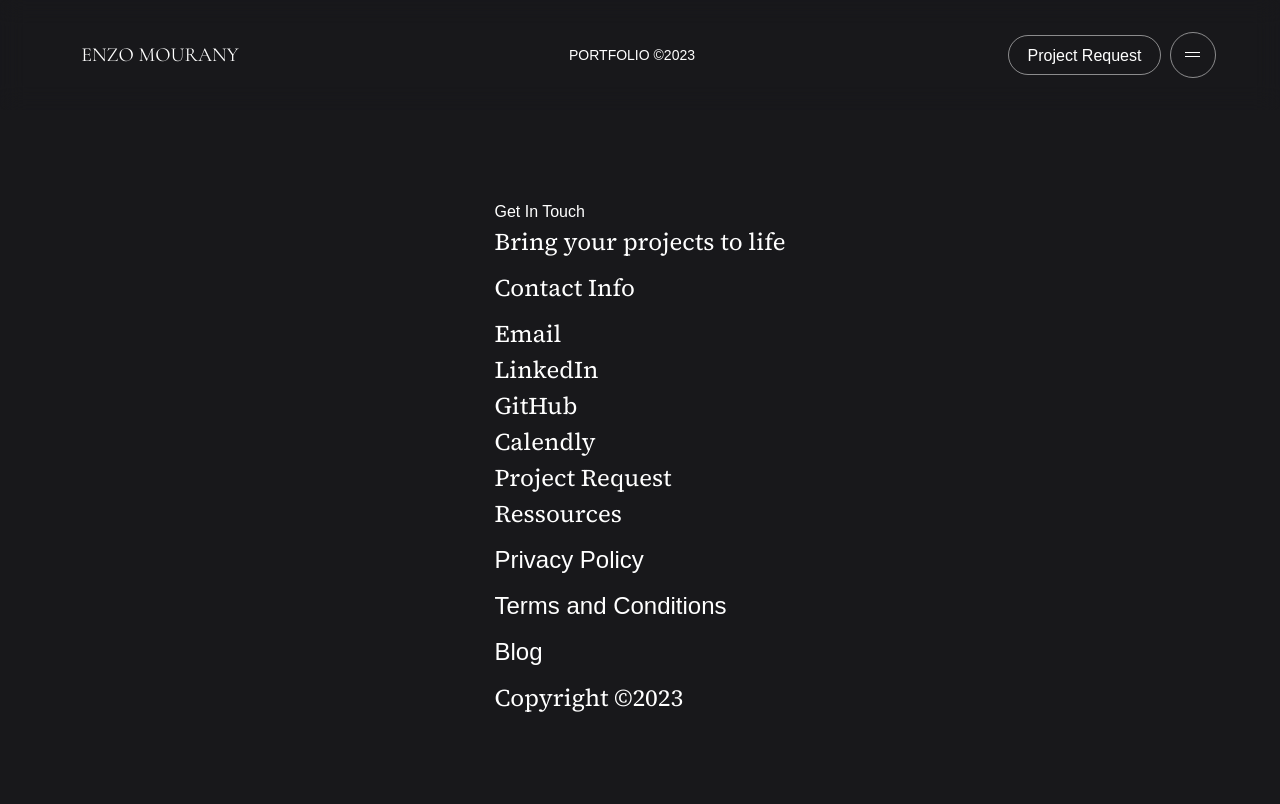
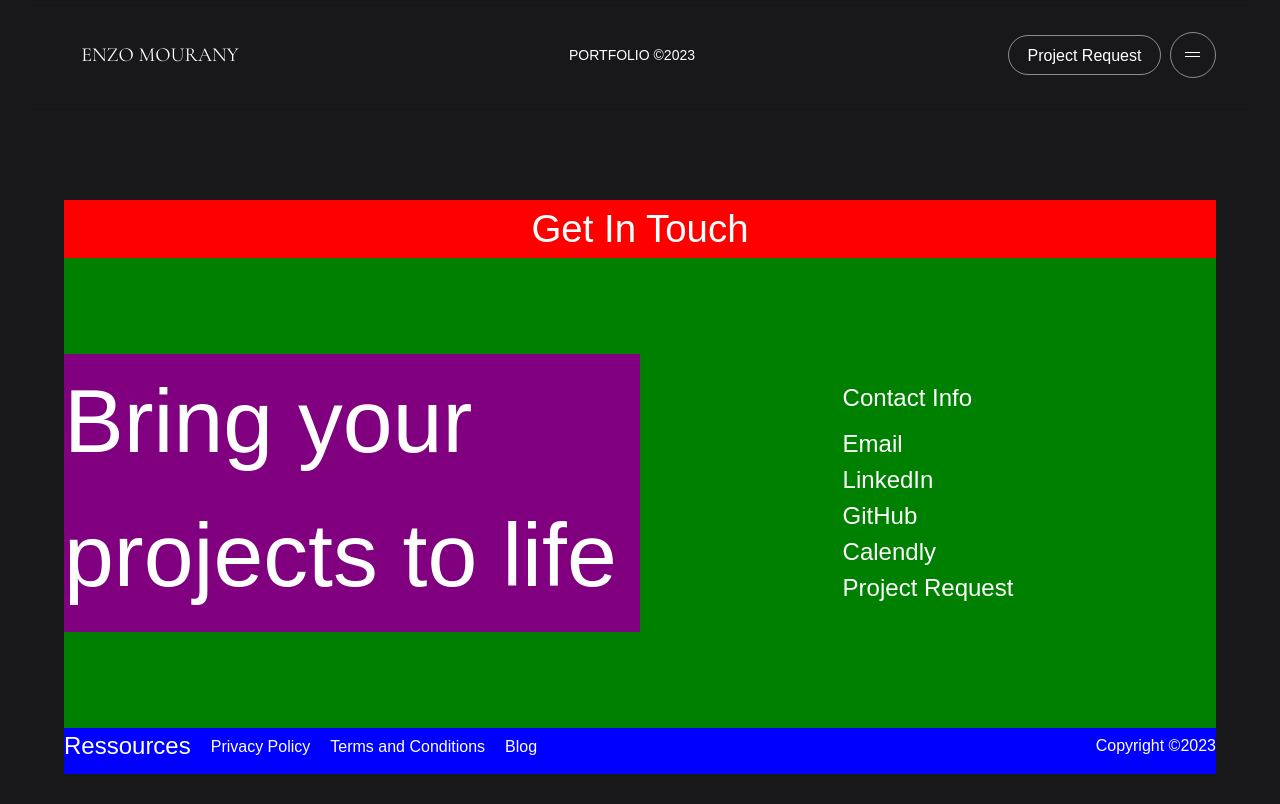
Before and after one commit to enzo-mourany/portfolio-v2, a Next.js app: page /contact in a window 1280 px wide. Built offline with nearby package versions, Linux system fonts and the light colour scheme.

Commit message:
feat: finish new style

```diff
--- a/styles/Contact.module.scss
+++ b/styles/Contact.module.scss
@@ -10,25 +10,43 @@
     top: -100px;
     margin-bottom: 30px;
     .contact__wrapper {
+        display: flex;
+        flex-direction: column;
+        align-items: center;
+        width: 100%;
         .contact__header {
+            background-color: red;
+            width: 100%;
             .contact__header__title {
-
+                text-align: center;
+                font-size: 3vw;
             }
         }
         .contact__hero {
+            display: flex;
+            flex-direction: row;
+            justify-content: space-around;
+            background-color: green;
+            width: 100%;
+            padding-top: 6rem;
+            padding-bottom: 6rem;
             .contact__hero__left {
+                background-color: purple;
+                width: 50%;
                 .contact__hero__subtitle {
-                    font-family: 'Source Serif 4', serif;
-                    font-size: 1.5rem;
+                    font-size: 7vw;
                     font-weight: 400;
                     margin-bottom: 10px;
                 }
             }
             .contact__hero__right {
+                display: flex;
+                justify-content: center;
+                align-items: center;
+                width: 50%;
                 .link__box {
                     .link__box__header {
                         .link__box__header__title {
-                            font-family: 'Source Serif 4', serif;
                             font-size: 1.5rem;
                             font-weight: 400;
                             margin-bottom: 10px;
@@ -38,7 +56,6 @@
                         ul {
                             li {
                                 a {
-                                    font-family: 'Source Serif 4', serif;
                                     font-size: 1.5rem;
                                     font-weight: 400;
                                     margin-bottom: 10px;
@@ -50,26 +67,37 @@
             }
         }
         .contact__footer {
+            display: flex;
+            flex-direction: row;
+            justify-content: space-between;
+            background-color: blue;
+            width: 100%;
             .contact__footer__left {
+                display: flex;
+                flex-direction: row;
+                align-items: center;
                 h3 {
-                    font-family: 'Source Serif 4', serif;
                     font-size: 1.5rem;
                     font-weight: 400;
                     margin-bottom: 10px;
+                    margin-right: 20px;
                 }
                 ul {
+                    display: flex;
+                    flex-direction: row;
+                    gap: 20px;
                     li {
-                        font-family: 'Source Serif 4', serif;
-                        font-size: 1.5rem;
+                        font-size: 1rem;
                         font-weight: 400;
                         margin-bottom: 10px;
                     }
                 }
             }
             .contact__footer__right {
+                display: flex;
+                align-items: center;
                 p {
-                    font-family: 'Source Serif 4', serif;
-                    font-size: 1.5rem;
+                    font-size: 1rem;
                     font-weight: 400;
                     margin-bottom: 10px;
                 }
```
